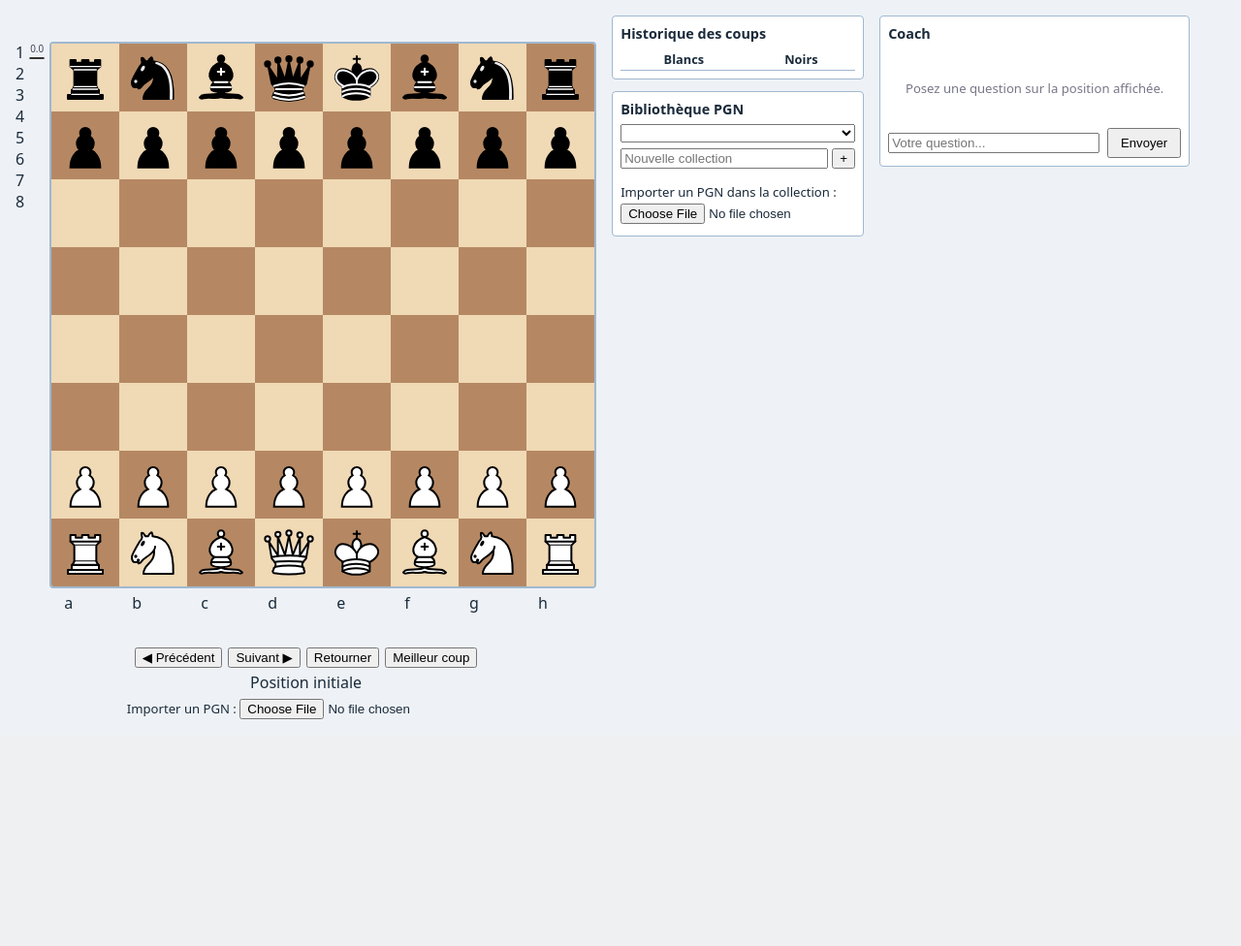
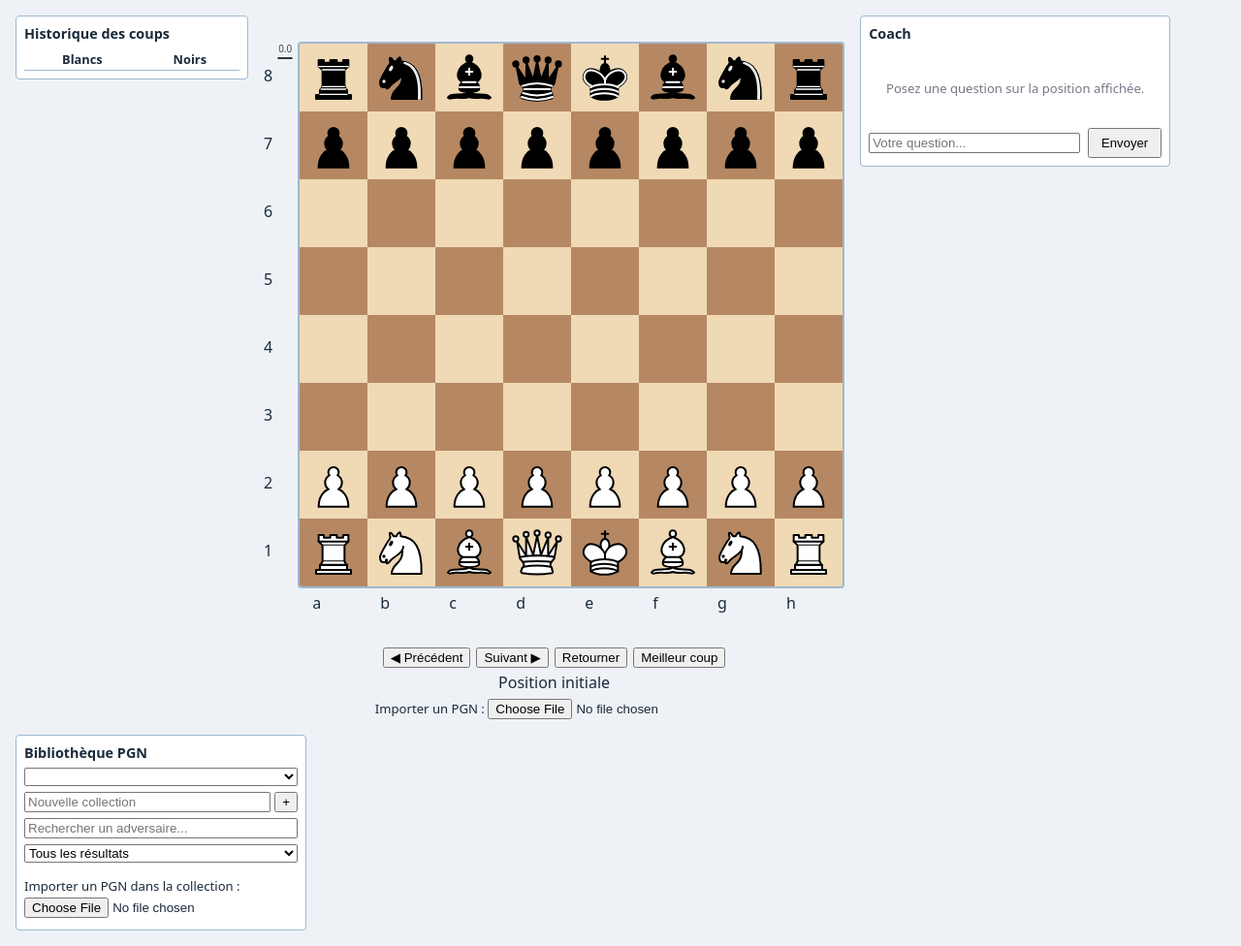
Before and after one commit to AlainDelree/Chesscoach, a Flask app: page / in a window 1280 px wide. Shown: the part 44-1020 px from the top of the page at 97% size. Before the commit the page ends 786 px from the top, so only its background shows below. Run offline with Flask 3, Linux system fonts and the light colour scheme; lists and menus that the app fills with data are empty.

Commit message:
Corrige coordonnees echiquier, reordonne les panneaux, ajoute recherche/filtre bibliotheque PGN (issue #5)
- coord-rank : column-reverse -> column + height: var(--bd-size) (les
  chiffres etaient regroupes en haut faute de hauteur explicite, et dans
  le mauvais sens avec column-reverse).
- Panneaux reordonnes : Historique, Echiquier, Coach, Bibliotheque PGN
  (historique et bibliotheque sortis de #middle-column en colonnes
  propres #historique-column / #library-column).
- pgn_library.js : filtrage cote client (recherche adversaire + victoire/
  defaite/nulle du point de vue d'Alain, pseudo athanatos123) sur la
  liste deja recue du serveur, sans nouvel evenement socketio.

```diff
--- a/static/pgn_library.js
+++ b/static/pgn_library.js
@@ -4,12 +4,18 @@
  * Panneau de bibliothèque PGN personnelle : liste des collections (issue
  * #2/#3), liste des parties d'une collection, import d'un fichier PGN,
  * chargement d'une partie dans le plateau (délègue à parsePgn de board.js).
+ * Recherche adversaire + filtre par résultat (issue #5) : filtrage côté
+ * client sur la liste déjà reçue du serveur, pas de nouvel événement.
  *
  * Dépendances externes : un objet global `socket` déjà connecté, et les
  * fonctions de static/board.js (parsePgn).
  */
 
+// Pseudo utilisé par Alain sur Chess.com/Lichess (cf. build_patterns_erreurs.py).
+const ALAIN_PSEUDO = "athanatos123";
+
 let _pgnLibSelectedCollection = null;
+let _pgnLibCurrentGames = [];
 
 function pgnLibRenderCollections(collections) {
   const sel = document.getElementById("pgn-lib-collection-select");
@@ -29,8 +35,51 @@ function pgnLibRenderCollections(collections) {
     socket.emit("pgn_lib_list_games", { collection_id: _pgnLibSelectedCollection });
   } else {
     _pgnLibSelectedCollection = null;
+    _pgnLibCurrentGames = [];
     pgnLibRenderGames([]);
   }
+}
+
+// ── Recherche adversaire + filtre par résultat (filtrage côté client) ──────
+
+function pgnLibOpponentColor(game) {
+  const white = (game.white || "").toLowerCase();
+  const black = (game.black || "").toLowerCase();
+  if (white === ALAIN_PSEUDO) return "white";
+  if (black === ALAIN_PSEUDO) return "black";
+  return null;
+}
+
+function pgnLibOpponentName(game) {
+  const color = pgnLibOpponentColor(game);
+  if (color === "white") return game.black;
+  if (color === "black") return game.white;
+  return `${game.white} ${game.black}`;
+}
+
+function pgnLibResultForAlain(game) {
+  const color = pgnLibOpponentColor(game);
+  if (!color) return null;
+  if (game.result === "1-0") return color === "white" ? "victoire" : "defaite";
+  if (game.result === "0-1") return color === "black" ? "victoire" : "defaite";
+  if (game.result === "1/2-1/2") return "nulle";
+  return null;
+}
+
+function pgnLibApplyFilters() {
+  const searchInput = document.getElementById("pgn-lib-search");
+  const resultSelect = document.getElementById("pgn-lib-result-filter");
+  const searchTerm = ((searchInput && searchInput.value) || "").trim().toLowerCase();
+  const resultFilter = resultSelect ? resultSelect.value : "";
+
+  let filtered = _pgnLibCurrentGames;
+  if (searchTerm) {
+    filtered = filtered.filter(g => pgnLibOpponentName(g).toLowerCase().includes(searchTerm));
+  }
+  if (resultFilter) {
+    filtered = filtered.filter(g => pgnLibResultForAlain(g) === resultFilter);
+  }
+  pgnLibRenderGames(filtered);
 }
 
 function pgnLibRenderGames(games) {
@@ -92,7 +141,8 @@ if (typeof socket !== "undefined") {
 
   socket.on("pgn_lib_games", (data) => {
     if (data && data.collection_id === _pgnLibSelectedCollection) {
-      pgnLibRenderGames(data.games || []);
+      _pgnLibCurrentGames = data.games || [];
+      pgnLibApplyFilters();
     }
   });
 
--- a/templates/index.html
+++ b/templates/index.html
@@ -35,14 +35,21 @@
     }
     #board-row { display: flex; align-items: flex-start; gap: 4px; }
     #coord-file { display: flex; justify-content: space-around; width: var(--bd-size); }
-    #coord-rank { display: flex; flex-direction: column-reverse; justify-content: space-around; }
+    #coord-rank { display: flex; flex-direction: column; justify-content: space-around; height: var(--bd-size); }
     .material-row { min-height: 22px; }
     #review-controls { display: flex; gap: 6px; align-items: center; margin-top: 4px; }
-    #middle-column {
+    #historique-column {
       display: flex;
       flex-direction: column;
       gap: 12px;
-      width: 260px;
+      width: 240px;
+      flex-shrink: 0;
+    }
+    #library-column {
+      display: flex;
+      flex-direction: column;
+      gap: 12px;
+      width: 300px;
       flex-shrink: 0;
     }
     .panel {
@@ -52,8 +59,8 @@
       padding: 8px;
     }
     .panel h2 { font-size: 0.9rem; margin: 0 0 6px; }
-    #historique { max-height: 260px; }
-    #pgn-lib-games { list-style: none; margin: 0; padding: 0; max-height: 160px; overflow-y: auto; }
+    #historique { max-height: 420px; }
+    #pgn-lib-games { list-style: none; margin: 0; padding: 0; max-height: 300px; overflow-y: auto; }
     #coach-column {
       display: flex;
       flex-direction: column;
@@ -67,6 +74,14 @@
   <header><h1>ChessCoach — plateau &amp; revue de partie</h1></header>
 
   <div id="app">
+
+    <!-- ── Colonne historique des coups ─────────────────────────────────── -->
+    <div id="historique-column">
+      <div class="panel">
+        <h2>Historique des coups</h2>
+        <div id="historique"></div>
+      </div>
+    </div>
 
     <!-- ── Colonne plateau ─────────────────────────────────────────────── -->
     <div id="board-column">
@@ -112,32 +127,6 @@
       </div>
     </div>
 
-    <!-- ── Colonne historique + bibliothèque PGN ───────────────────────── -->
-    <div id="middle-column">
-      <div class="panel">
-        <h2>Historique des coups</h2>
-        <div id="historique"></div>
-      </div>
-
-      <div class="panel">
-        <h2>Bibliothèque PGN</h2>
-        <div style="display:flex; gap:4px; margin-bottom:6px;">
-          <select id="pgn-lib-collection-select" style="flex:1;" onchange="pgnLibOnCollectionChange()"></select>
-        </div>
-        <div style="display:flex; gap:4px; margin-bottom:6px;">
-          <input id="pgn-lib-new-name" type="text" placeholder="Nouvelle collection" style="flex:1;">
-          <button onclick="pgnLibCreateCollection()">+</button>
-        </div>
-        <ul id="pgn-lib-games"></ul>
-        <div style="margin-top:6px;">
-          <label style="font-size:0.82rem;">Importer un PGN dans la collection :
-            <input type="file" accept=".pgn,.txt" onchange="pgnLibImportFile(event)">
-          </label>
-        </div>
-        <div id="pgn-lib-loaded-label" style="font-size:0.8rem; color:#445; margin-top:4px;"></div>
-      </div>
-    </div>
-
     <!-- ── Colonne chat coach ───────────────────────────────────────────── -->
     <div id="coach-column">
       <div class="panel coach-drawer">
@@ -152,6 +141,38 @@
           <button id="coach-send-btn" class="coach-send-btn" onclick="coachSend()">Envoyer</button>
           <div id="coach-spinner" class="coach-spinner"></div>
         </div>
+      </div>
+    </div>
+
+    <!-- ── Colonne bibliothèque PGN ─────────────────────────────────────── -->
+    <div id="library-column">
+      <div class="panel">
+        <h2>Bibliothèque PGN</h2>
+        <div style="display:flex; gap:4px; margin-bottom:6px;">
+          <select id="pgn-lib-collection-select" style="flex:1;" onchange="pgnLibOnCollectionChange()"></select>
+        </div>
+        <div style="display:flex; gap:4px; margin-bottom:6px;">
+          <input id="pgn-lib-new-name" type="text" placeholder="Nouvelle collection" style="flex:1;">
+          <button onclick="pgnLibCreateCollection()">+</button>
+        </div>
+        <div style="display:flex; gap:4px; margin-bottom:6px;">
+          <input id="pgn-lib-search" type="text" placeholder="Rechercher un adversaire..." style="flex:1;" oninput="pgnLibApplyFilters()">
+        </div>
+        <div style="display:flex; gap:4px; margin-bottom:6px;">
+          <select id="pgn-lib-result-filter" style="flex:1;" onchange="pgnLibApplyFilters()">
+            <option value="">Tous les résultats</option>
+            <option value="victoire">Victoires (Alain)</option>
+            <option value="defaite">Défaites (Alain)</option>
+            <option value="nulle">Nulles</option>
+          </select>
+        </div>
+        <ul id="pgn-lib-games"></ul>
+        <div style="margin-top:6px;">
+          <label style="font-size:0.82rem;">Importer un PGN dans la collection :
+            <input type="file" accept=".pgn,.txt" onchange="pgnLibImportFile(event)">
+          </label>
+        </div>
+        <div id="pgn-lib-loaded-label" style="font-size:0.8rem; color:#445; margin-top:4px;"></div>
       </div>
     </div>
 
```
